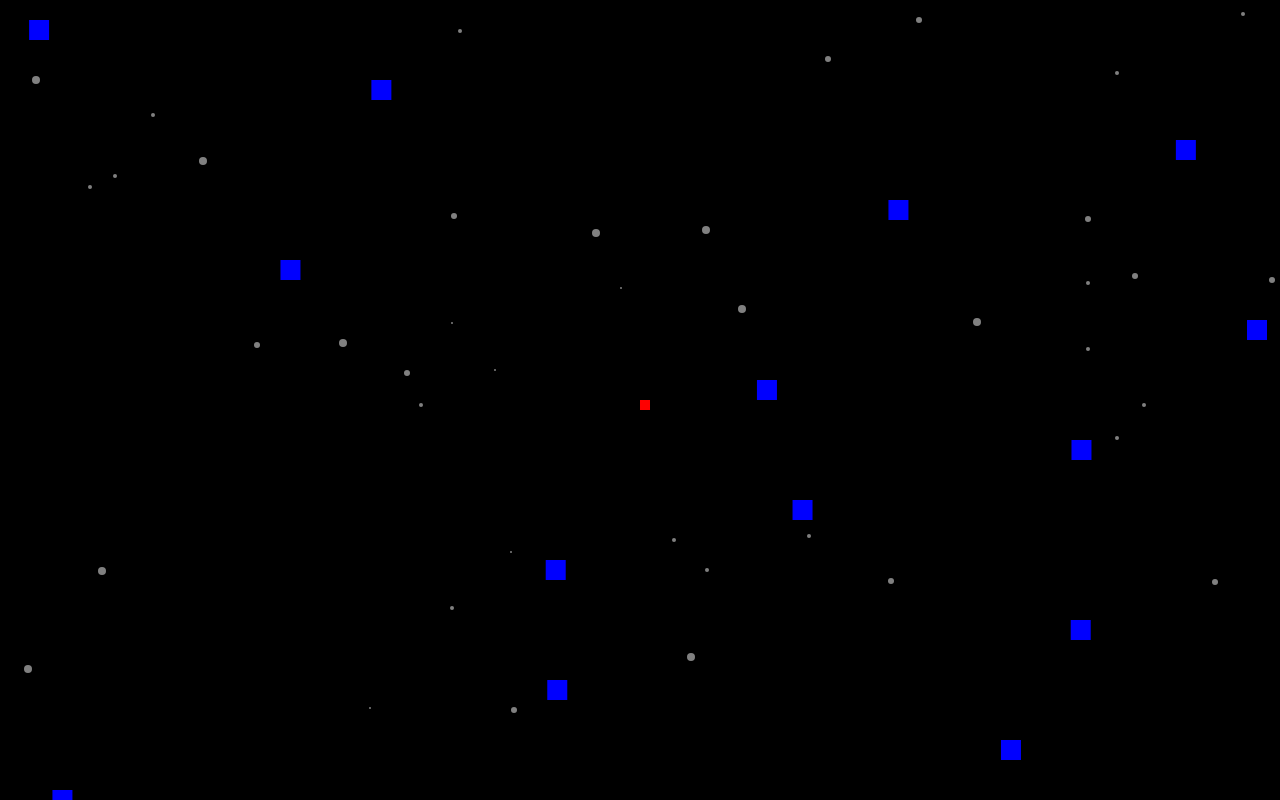
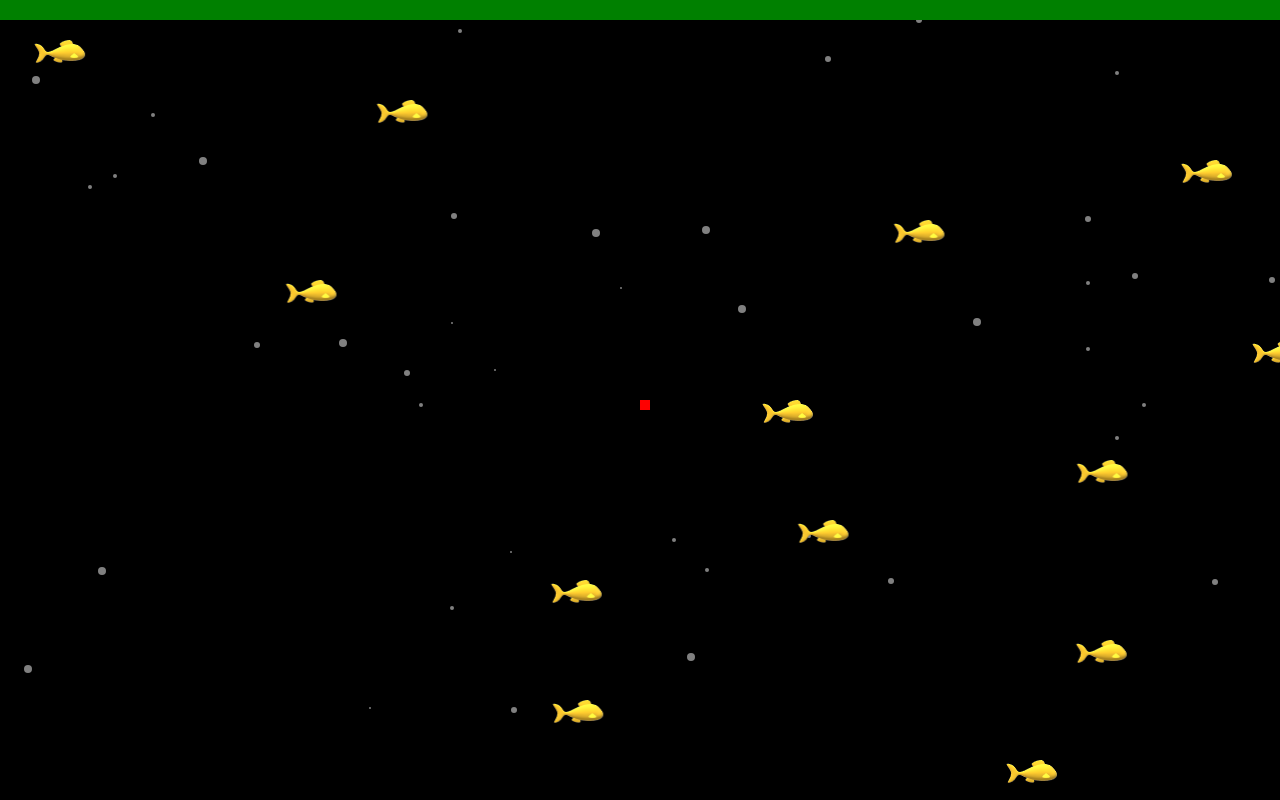
Before and after one commit to njsokol/hackathon-game-dev, a website built with webpack: page src/index.html in a window 1280 px wide. Built offline with nearby package versions, Linux system fonts and the light colour scheme.

Commit message:
chore: make a new branch for the fish to live in

```diff
--- a/src/index.html
+++ b/src/index.html
@@ -9,6 +9,8 @@
     <body>
         <canvas id="scene"></canvas>
         <canvas id="game"></canvas>
+        <div class="health-bar"></div>
+        <div class="health-bar-bg"></div>
         <script src="bundle.js"></script>
     </body>
 </html>
--- a/src/index.js
+++ b/src/index.js
@@ -1,4 +1,5 @@
 import "./main.scss";
+import Fish from "./fish.png";
 
 (() => {
     const gameHeight = window.innerHeight;
@@ -7,8 +8,15 @@ import "./main.scss";
     const gameCanvas = document.getElementById("game");
     const gameCtx = gameCanvas.getContext("2d");
 
+    const health = document.querySelector(".health-bar");
+
     gameCanvas.width = gameWidth;
     gameCanvas.height = gameHeight;
+
+    var myImage = new Image();
+    myImage.src = Fish;
+    const fish = document.body.appendChild(myImage);
+
 
     class Scene {
         static canvas;
@@ -36,10 +44,15 @@ import "./main.scss";
                 this.ctx.fillStyle = "white";
                 this.ctx.globalAlpha = 0.5;
                 this.ctx.fill();
+
             }
         };
     }
 
+    const distanceBetweenTwoEntities = (e1, e2) => {
+        let limit = 2;
+        return (Math.abs(e1.x - e2.x) || Math.abs(e1.y - e2.y)) <= limit;
+    };
 
     class Asteroid {
         constructor(x, y) {
@@ -52,18 +65,17 @@ import "./main.scss";
             this.speed = 10;
 
             this.draw();
+
+
         }
 
         draw = () => {
             if (this.y > gameCanvas.height) this.remove();
 
+            this.y += this.speed;
 
-            gameCtx.beginPath();
-            gameCtx.rect(this.x, this.y += this.speed, this.width, this.height);
-            gameCtx.closePath();
-            gameCtx.fillStyle = this.color;
-            gameCtx.fill();
-        }
+            gameCtx.drawImage(fish, this.x, this.y);
+        };
 
         remove = () => {
             for (let i = 0; i < asteroids.length; i++) {
@@ -72,7 +84,7 @@ import "./main.scss";
                     return;
                 }
             }
-        }
+        };
     }
 
     class Player {
@@ -84,6 +96,7 @@ import "./main.scss";
             this.y = gameHeight / 2;
             this.color = "red";
             this.speed = 10;
+            this.health = 100;
         }
 
         move = (dir) => {
@@ -91,6 +104,14 @@ import "./main.scss";
             else if (dir === "right") this.x += this.speed;
             else if (dir === "up") this.y -= this.speed;
             else if (dir === "down") this.y += this.speed;
+
+            for (let i = 0; i < asteroids.length; i++) {
+                if (distanceBetweenTwoEntities(this, asteroids[i])) {
+                    asteroids[i].remove();
+                    p1.health -= 10;
+                    health.style.width = `${p1.health}%`;
+                }
+            }
         };
 
         draw = () => {
@@ -100,8 +121,14 @@ import "./main.scss";
             gameCtx.fillStyle = this.color;
             gameCtx.fill();
         };
+    }
 
-
+    const checkGameEnd = () => {
+        if (p1.health <= 0) {
+            console.log("END");
+            cancelAnimationFrame(gameloop);
+            gameOver = true;
+        }
     }
 
     // Create our player
@@ -111,21 +138,24 @@ import "./main.scss";
     let asteroids = [];
 
     let gameloop;
+    let gameOver = false;
 
     setInterval(() => {
+        if (gameOver) return;
         asteroids.push(new Asteroid(Math.random() * gameCanvas.width, 0));
     }, 100);
 
     // Run the gameloop
     const run = () => {
-
         gameloop = requestAnimationFrame(run);
+        checkGameEnd();
         gameCtx.clearRect(0, 0, gameCanvas.width, gameCanvas.height);
         move();
         p1.draw();
         for (var i = 0; i < asteroids.length; i++) {
             asteroids[i].draw();
         }
+
     };
 
     requestAnimationFrame(run);
@@ -140,6 +170,7 @@ import "./main.scss";
 
     window.addEventListener("keydown", (e) => (keyState[e.key] = true), true);
     window.addEventListener("keyup", (e) => (keyState[e.key] = false), true);
-    window.addEventListener("blur", () => keyState = {});
-
+    window.addEventListener("blur", () => {
+        keyState = {}
+    });
 })();
--- a/src/main.scss
+++ b/src/main.scss
@@ -20,3 +20,22 @@ canvas {
 #scene {
     background-color: #000;
 }
+
+.health-bar {
+    height: 20px;
+    width: 100%;
+    background-color: green;
+    z-index: 3;
+    position: absolute;
+    top: 0;
+    left: 0;
+}
+.health-bar-bg {
+    height: 20px;
+    width: 100%;
+    background-color: red;
+    z-index: 2;
+    position: absolute;
+    top: 0;
+    left: 0;
+}
```
Also changed, not shown: src/fish.png (added).
